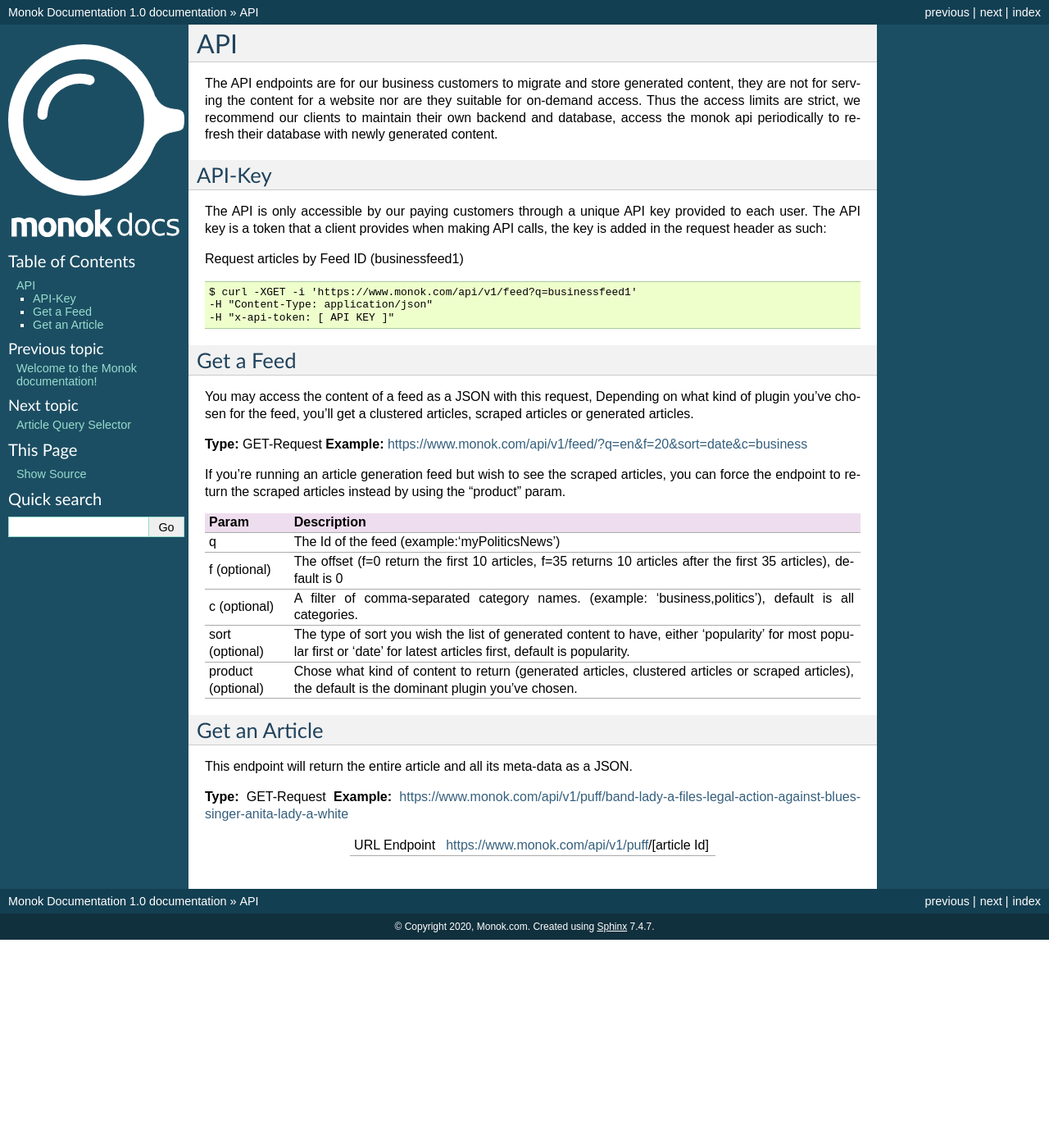
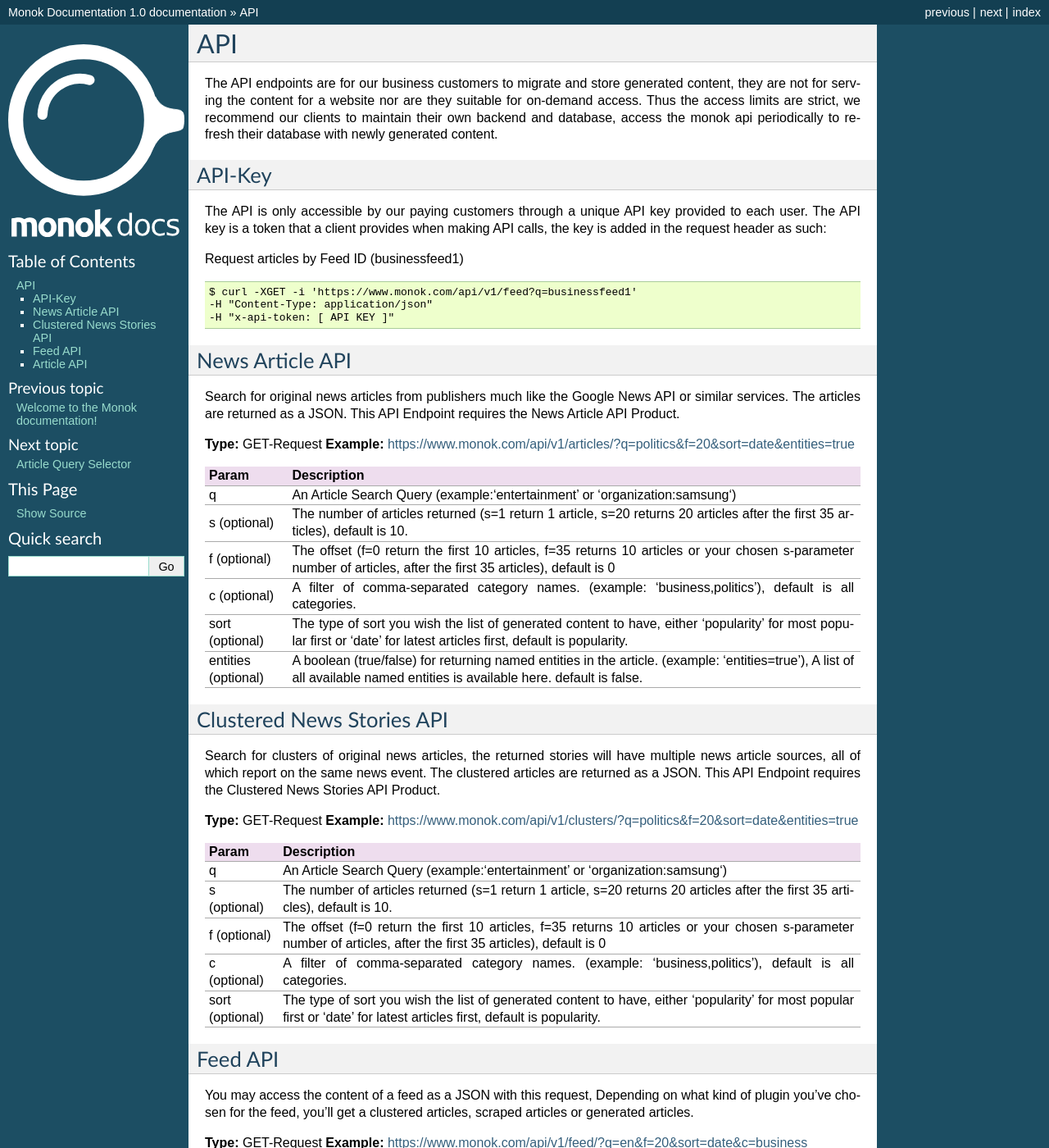
Before and after one commit to monoklabs/monok-docs, a Sphinx documentation site: the page built from docs/api.rst, in a window 1280 px wide and 1400 px high. Shown: the whole window at 82% size. Built offline with Sphinx 7.4.7, drawn with Linux system fonts in a browser that asks for light colours.

Commit message:
Update api.rst

```diff
--- a/docs/api.rst
+++ b/docs/api.rst
@@ -21,7 +21,61 @@
     -H "Content-Type: application/json"
     -H "x-api-token: [ API KEY ]"
 
-Get a Feed
+News Article API
+------------
+Search for original news articles from publishers much like the Google News API or similar services. The articles are returned as a JSON.
+This API Endpoint requires the News Article API Product.
+
+**Type:** GET-Request
+**Example:** https://www.monok.com/api/v1/articles/?q=politics&f=20&sort=date&entities=true
+
+===================   	================================================================================================
+ Param                       Description
+===================   	================================================================================================
+q	          	An Article Search Query (example:‘entertainment’ or ‘organization:samsung‘)
+s (optional)      	The number of articles returned (s=1 return 1 article, s=20
+	          	returns 20 articles after the first 35 articles), default is 10.
+f (optional)      	The offset (f=0 return the first 10 articles, f=35
+	          	returns 10 articles or your chosen s-parameter number of articles,
+			after the first 35 articles), default is 0
+c (optional)      	A filter of comma-separated category
+                  	names. (example: ‘business,politics’),
+                  	default is all categories.
+sort (optional)   	The type of sort you wish the list of generated content
+                  	to have, either ‘popularity’ for most popular first or ‘date’ for
+		  	latest articles first, default is popularity.
+entities (optional)     A boolean (true/false) for returning named entities in the article. (example: ‘entities=true’),
+                  	A list of all available named entities is available here. default is false.
+===================   	================================================================================================
+
+Clustered News Stories API
+------------
+Search for clusters of original news articles, the returned stories will have multiple news article sources,
+all of which report on the same news event. The clustered articles are returned as a JSON.
+This API Endpoint requires the Clustered News Stories API Product.
+
+**Type:** GET-Request
+**Example:** https://www.monok.com/api/v1/clusters/?q=politics&f=20&sort=date&entities=true
+
+===================   	================================================================================================
+ Param                       Description
+===================   	================================================================================================
+q	          	An Article Search Query (example:‘entertainment’ or ‘organization:samsung‘)
+s (optional)      	The number of articles returned (s=1 return 1 article, s=20
+	          	returns 20 articles after the first 35 articles), default is 10.
+f (optional)      	The offset (f=0 return the first 10 articles, f=35
+	          	returns 10 articles or your chosen s-parameter number of articles,
+			after the first 35 articles), default is 0
+c (optional)      	A filter of comma-separated category
+                  	names. (example: ‘business,politics’),
+                  	default is all categories.
+sort (optional)   	The type of sort you wish the list of generated content
+                  	to have, either ‘popularity’ for most popular first or ‘date’ for
+		  	latest articles first, default is popularity.
+===================   	================================================================================================
+
+
+Feed API
 ------------
 You may access the content of a feed as a JSON with this request,
 Depending on what kind of plugin you've chosen for the feed, you'll get a clustered articles, scraped articles or generated articles.
@@ -49,7 +103,7 @@
 ===================   	==================================================================
 
 
-Get an Article
+Article API
 ------------
 This endpoint will return the entire article and all its meta-data as a JSON.
 
```
